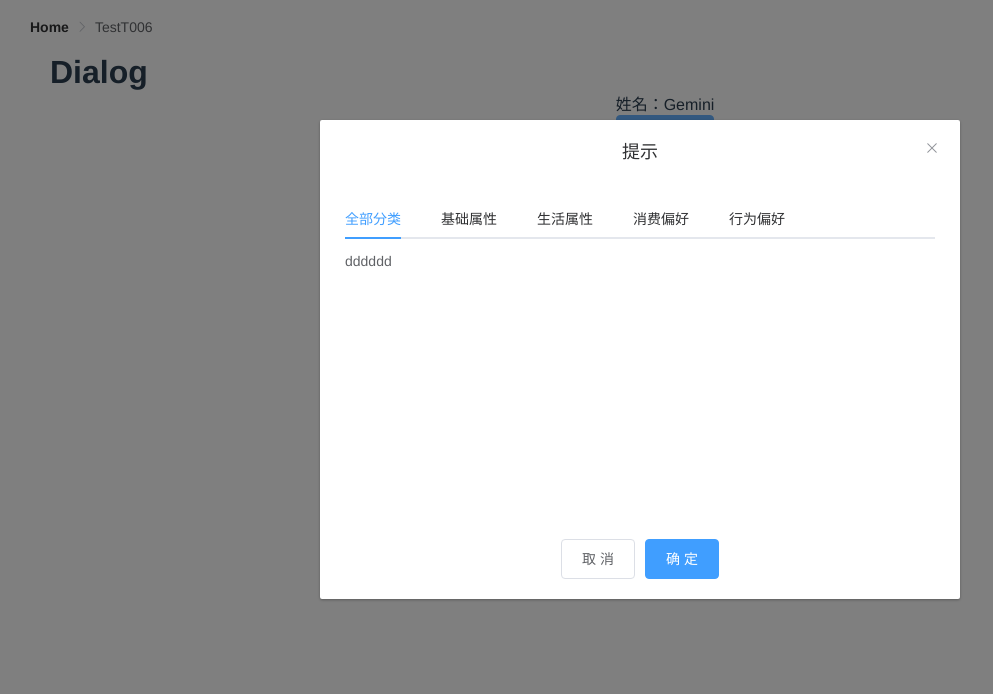
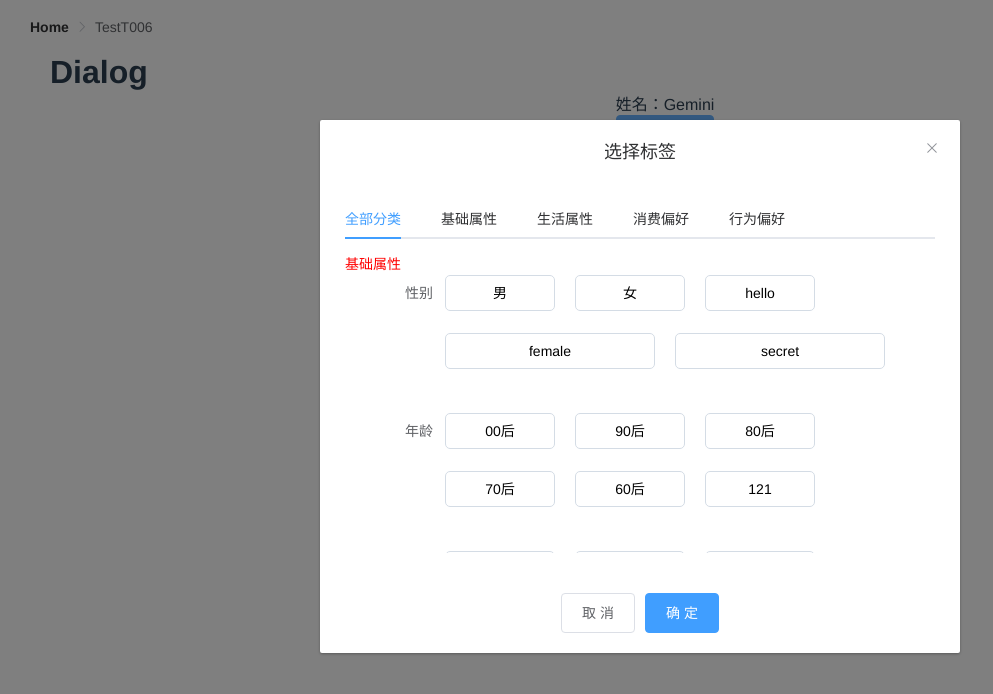
Before and after one commit to lyj183/FirstVueProject, a Vue app: page /#/TestView006 in a window 1280 px wide. Both pictures are taken after a click on the button "选择标签". Shown: the top 694 px of the page, without its empty margins (0-993 px from the left). Built offline with nearby package versions, Linux system fonts and the light colour scheme.

Commit message:
添加天窗选择

```diff
--- a/src/components/test006/DialogView.vue
+++ b/src/components/test006/DialogView.vue
@@ -1,21 +1,32 @@
 <template>
 <div class="dialog-view">
   <el-dialog
-    title="提示"
+    title="选择标签"
     :visible.sync="showThis"
     :center="true">
     <div>
       <el-tabs v-model="activeName" @tab-click="handleClick">
-        <el-tab-pane label="全部分类" name="first"></el-tab-pane>
-        <!-- <el-tab-pane label="基础属性" name="second"></el-tab-pane>
-        <el-tab-pane label="生活属性" name="third"></el-tab-pane>
-        <el-tab-pane label="外部标签" name="fourth"></el-tab-pane>
-        <el-tab-pane label="动态标签" name="fifth"></el-tab-pane> -->
-        <el-tab-pane v-for="(item, index) in tagData" :key="index" :label="item.tagSuperGroupName" :name="item.tagSuperGroupName"></el-tab-pane>
+        <el-tab-pane label="全部分类" name="全部分类"></el-tab-pane>
+        <!-- 动态添加el-tab-pane -->
+        <el-tab-pane v-for="(itemType, itemTypeIndex) in tagData" :key="itemTypeIndex" :label="itemType.tagSuperGroupName" :name="itemType.tagSuperGroupName"></el-tab-pane>
       </el-tabs>
     </div>
-    <div>
-      dddddd
+    <div class="tag-type-wrap">
+      <div v-for="(itemType, itemTypeIndex) in tagData" :key="itemTypeIndex">
+        <span style="color: red">{{itemType.tagSuperGroupName}}</span>
+        <div>
+          <el-form v-for="(itemTag, itemTagIndex) in itemType.tagGroupDTOList" :key="itemTagIndex" label-position="right" label-width="100px">
+            <el-form-item :label="itemTag.groupName">
+              <span
+                v-for="(item, itemIndex) in itemTag.tagDTOList"
+                :key="itemIndex"
+                @click="selectTags(item)"
+                :class="[item.tagName.length < 6 ? 'item-tag-wrap' : 'item-tag-wrap-big',
+                        (selectedTags.tags.tagCodes).indexOf(item.tagCode) > -1 ? 'on' : '']">{{item.tagName}}</span>
+            </el-form-item>
+          </el-form>
+        </div>
+      </div>
     </div>
     <span slot="footer" class="dialog-footer">
       <el-button @click="closeDialogView">取 消</el-button>
@@ -35,8 +46,15 @@ export default {
   data() {
     return {
       showThis: null,
-      activeName: 'first',
-      tagData: []
+      activeName: '全部分类',
+      tagData: [],
+      selectedTags: {
+        typeName:'',
+        tags: {
+          tagCodes: [],
+          tagNames: []
+        }
+      }
     }
   },
   mounted() {
@@ -55,6 +73,18 @@ export default {
     },
     handleClick(tab, event) {
       console.log(tab, event);
+    },
+
+    selectTags(tag) {
+      // 存在->删除; 不存在->添加
+      if((this.selectedTags.tags.tagCodes).indexOf(tag.tagCode) > -1) {
+          var index = (this.selectedTags.tags.tagCodes).indexOf(tag.tagCode);
+          (this.selectedTags.tags.tagCodes).splice(index, 1)
+          (this.selectedTags.tags.tagNames).splice(index, 1)
+      } else {
+          (this.selectedTags.tags.tagCodes).push(tag.tagCode)
+          (this.selectedTags.tags.tagNames).push(tag.tagName)
+      }
     }
   },
   watch: {
@@ -81,10 +111,53 @@ export default {
       loader: "style-loader!css-loader!less-loader",
    }
 */
+// 3、根据需求改为tag-type-wrap这个div做overflow-y: scroll
 .dialog-view {
-  .el-dialog__body {
+  // .el-dialog__body {
+  //   height: 300px;
+  //   overflow-y: scroll;
+  // }
+  .tag-type-wrap {
     height: 300px;
     overflow-y: scroll;
+    // 文字按钮包裹
+    .item-tag-wrap {
+      display: inline-block;
+      width: 108px;
+      height: 34px;
+      line-height: 34px;
+      margin:-7px 20px 20px 0;
+      text-align: center;
+      cursor: pointer;
+      color: black;
+      background-color: #fff;
+      border: 1px solid #d4dce5;
+      border-radius: 5px;
+    }
+    .item-tag-wrap-big {
+      display: inline-block;
+      width: 208px;
+      height: 34px;
+      line-height: 34px;
+      margin:-7px 20px 20px 0;
+      text-align: center;
+      cursor: pointer;
+      color: black;
+      background-color: #fff;
+      border: 1px solid #d4dce5;
+      border-radius: 5px;
+    }
+    .item-tag-wrap.on {
+      background-color: #E9F6FF;
+      color:#58B7FF;
+      border: 1px solid #58B7FF;
+    }
+    .item-tag-wrap-big.on {
+      background-color: #E9F6FF;
+      color:#58B7FF;
+      border: 1px solid #58B7FF;
+    }
+
   }
 }
 </style>
```
